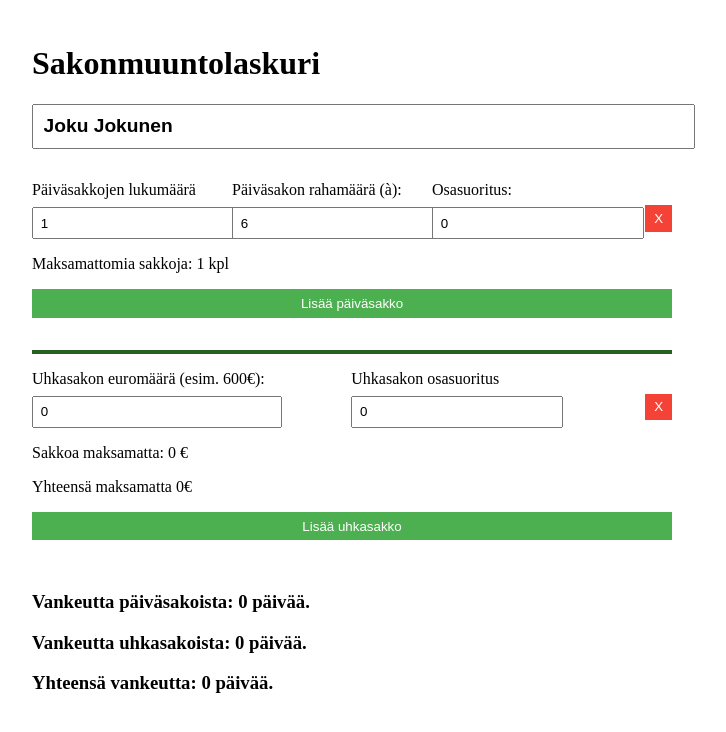
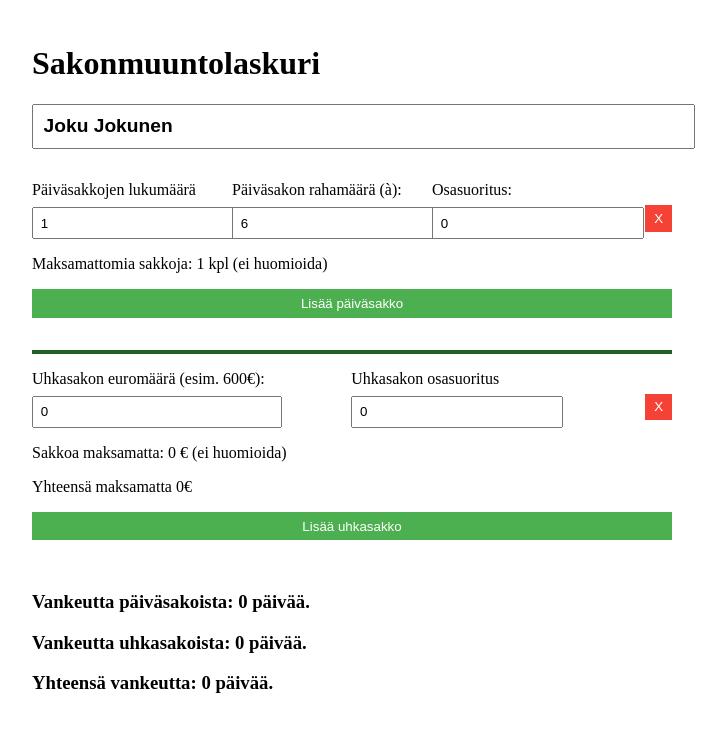
Before and after one commit to teodosin/sakko, a SvelteKit app: page / in a window 1280 px wide. Shown: the top 732 px of the page, without its empty margins (288-1014 px from the left). Built offline with nearby package versions, Linux system fonts and the light colour scheme.

Commit message:
Alle 120 ei oteta huomioon

```diff
--- a/src/routes/+page.svelte
+++ b/src/routes/+page.svelte
@@ -44,6 +44,10 @@
             let numb = unpaidqty ? unpaidqty : 0;
             fine.unpaid = numb;
             fine.fver = "Maksamattomia sakkoja: " + numb + " kpl";
+
+            if (unpaidqty < 16) {
+                fine.fver = fine.fver + " (ei huomioida)";
+            }
         });
 
         let newDays = dayFines.filter((fine) => fine.unpaid >= 16);
@@ -73,6 +77,10 @@
 
             fine.fver = "Sakkoa maksamatta: " + unpaid + " €";
 
+            if (unpaid < 120) {
+                unpaid = 0;
+                fine.fver = fine.fver + " (ei huomioida)";
+            }
             tsum += unpaid;
         });
         ttotal = tsum;
```
